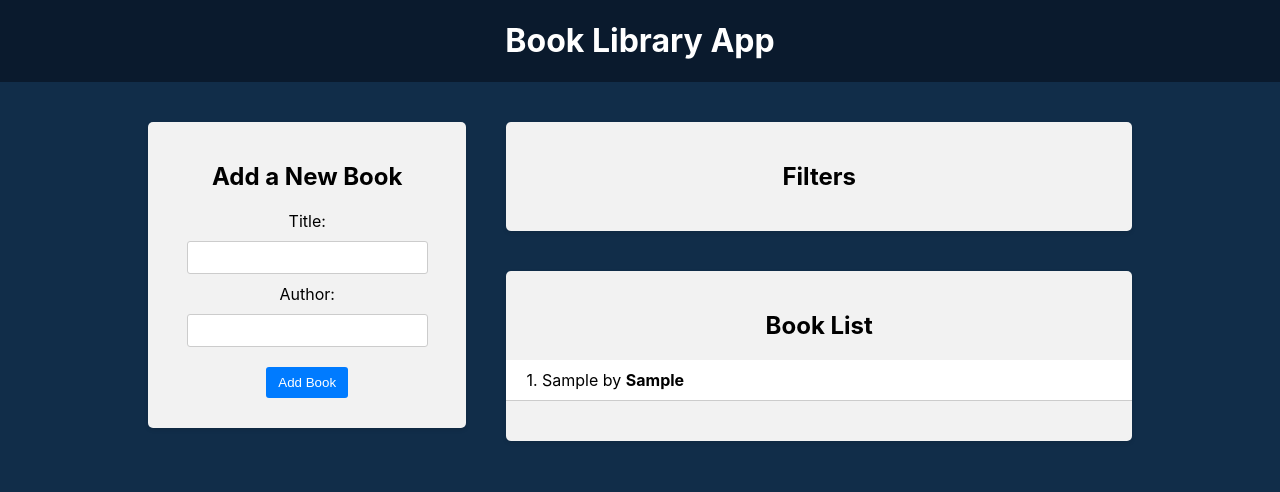
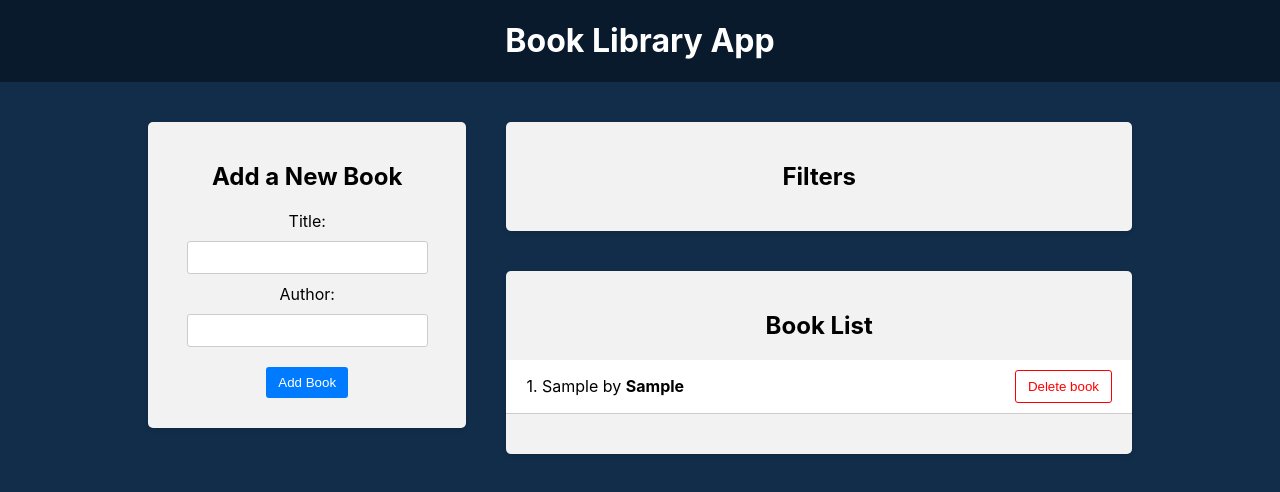
Before and after one commit to tetiana-zhuchenko/bookLibraryApp, a React (Create React App) app in the folder frontend/: page / in a window 1280 px wide. Both pictures are taken after typing "Sample", "Sample" into the empty fields and a click on the button "Add Book". Shown: the top 492 px of the page. Built offline with nearby package versions, Linux system fonts and the light colour scheme.

Commit message:
feat: added deleting book by id

```diff
--- a/frontend/package.json
+++ b/frontend/package.json
@@ -14,6 +14,7 @@
     "react-dom": "^18.2.0",
     "react-redux": "^8.1.3",
     "react-scripts": "5.0.1",
+    "uuid": "^9.0.1",
     "web-vitals": "^2.1.4"
   },
   "scripts": {
--- a/frontend/src/components/BookForm/BookForm.js
+++ b/frontend/src/components/BookForm/BookForm.js
@@ -1,5 +1,6 @@
 import { useState } from 'react'
 import { useDispatch } from 'react-redux'
+import { v4 as uuidv4 } from 'uuid'
 import { addBook } from '../../redux/books/actionCreators'
 import './BookForm.css'
 
@@ -13,8 +14,9 @@ const BookForm = () => {
 
     if (title && author) {
       const book = {
-        title: title,
-        author: author,
+        title,
+        author,
+        id: uuidv4(),
       }
 
       dispatch(addBook(book))
--- a/frontend/src/components/BookList/BookList.js
+++ b/frontend/src/components/BookList/BookList.js
@@ -1,9 +1,15 @@
-import { useSelector } from 'react-redux'
+import { useSelector, useDispatch } from 'react-redux'
+import { nanoid } from '@reduxjs/toolkit'
 import './BookList.css'
-import { nanoid } from '@reduxjs/toolkit'
+import { deleteBook } from '../../redux/books/actionCreators'
 
 const BookList = () => {
   const books = useSelector((state) => state.books)
+  const dispatch = useDispatch()
+
+  const handleDeleteBook = (id) => {
+    dispatch(deleteBook(id))
+  }
 
   return (
     <div className="app-block book-list">
@@ -17,6 +23,11 @@ const BookList = () => {
               <div className="book-info">
                 {++i}. {book.title} by <strong>{book.author}</strong>
               </div>
+              <div className="book-actions">
+                <button onClick={() => handleDeleteBook(book.id)}>
+                  Delete book
+                </button>
+              </div>
             </li>
           ))}
         </ul>
--- a/frontend/src/redux/books/actionCreators.js
+++ b/frontend/src/redux/books/actionCreators.js
@@ -6,3 +6,10 @@ export const addBook = (newBook) => {
     payload: newBook,
   }
 }
+
+export const deleteBook = (delBook) => {
+  return {
+    type: a.DELETE_BOOK,
+    payload: delBook,
+  }
+}
--- a/frontend/src/redux/books/actionTypes.js
+++ b/frontend/src/redux/books/actionTypes.js
@@ -1,3 +1,4 @@
 export const ADD_BOOK = 'ADD_BOOK'
+export const DELETE_BOOK = 'DELETE_BOOK'
 // DELETE_BOOK
 // TOGGLE_FAVOURITE
--- a/frontend/src/redux/books/reducer.js
+++ b/frontend/src/redux/books/reducer.js
@@ -6,6 +6,8 @@ const booksReducer = (state = initialState, action) => {
   switch (action.type) {
     case a.ADD_BOOK:
       return [...state, action.payload]
+    case a.DELETE_BOOK:
+      return state.filter((book) => book.id !== action.payload)
     default:
       return state
   }
```
Also changed, not shown: 1 other file (tests, documents, lock files or other folders).
